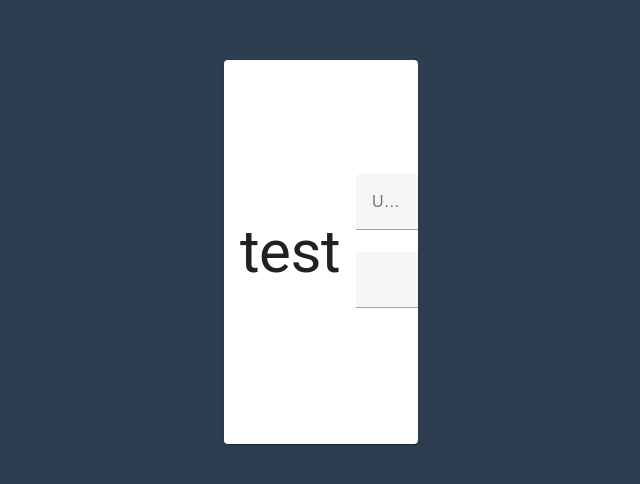
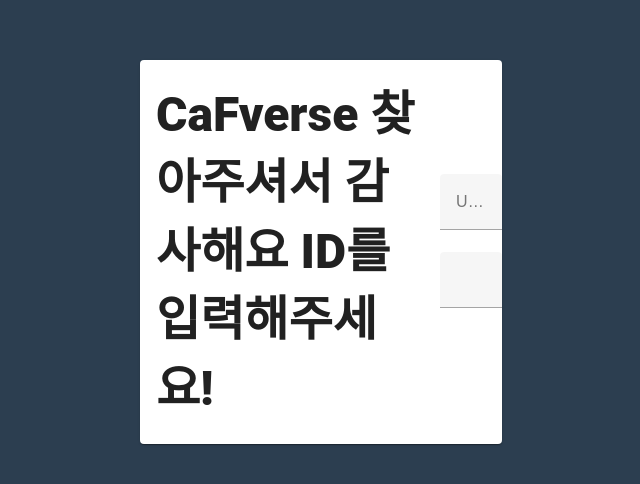
Before and after one commit to Andaemin/daeminVue, a Vue app in the folder client/: page /login in a window 1280 px wide. Shown: the part 148-632 px from the top of the page, without its empty margins (319-959 px from the left). Built offline with nearby package versions, Linux system fonts and the light colour scheme.

Commit message:
refactor : 조금 수정함

```diff
--- a/client/src/views/LoginView.vue
+++ b/client/src/views/LoginView.vue
@@ -3,7 +3,9 @@
   <v-container class="d-flex justify-center align-center h-screen bg-caf-navy ma-0" fluid>
     <v-card class="d-flex bg-color-none h-50">
       <v-sheet :max-width="300" class="">
-        <v-card-text class="text-h2">test</v-card-text>
+        <v-card-text class="text-h3 font-weight-black"
+          >CaFverse 찾아주셔서 감사해요 ID를 <br />입력해주세요!</v-card-text
+        >
       </v-sheet>
       <v-sheet>
         <v-text-field class="" label="Username"></v-text-field>
```
